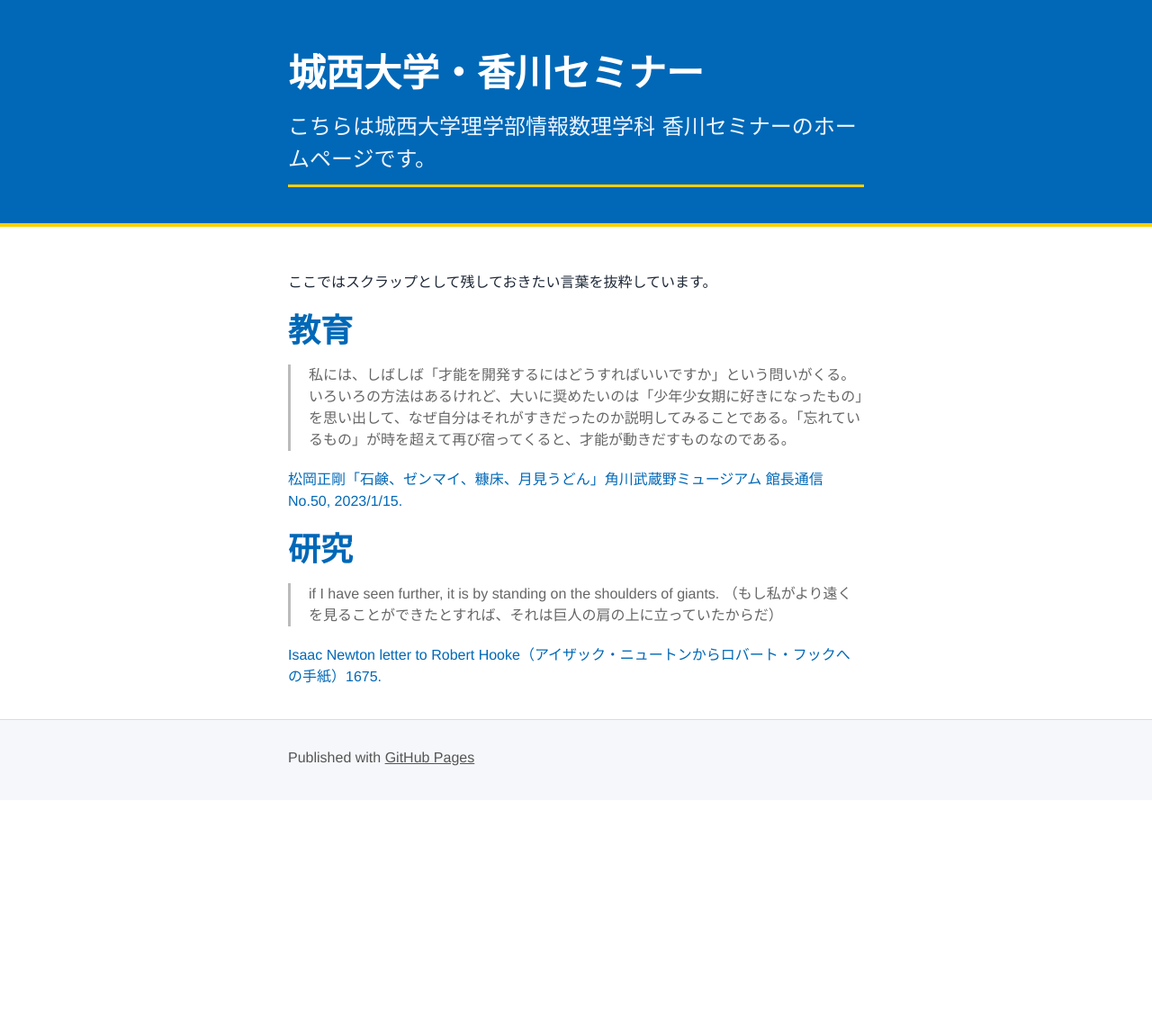
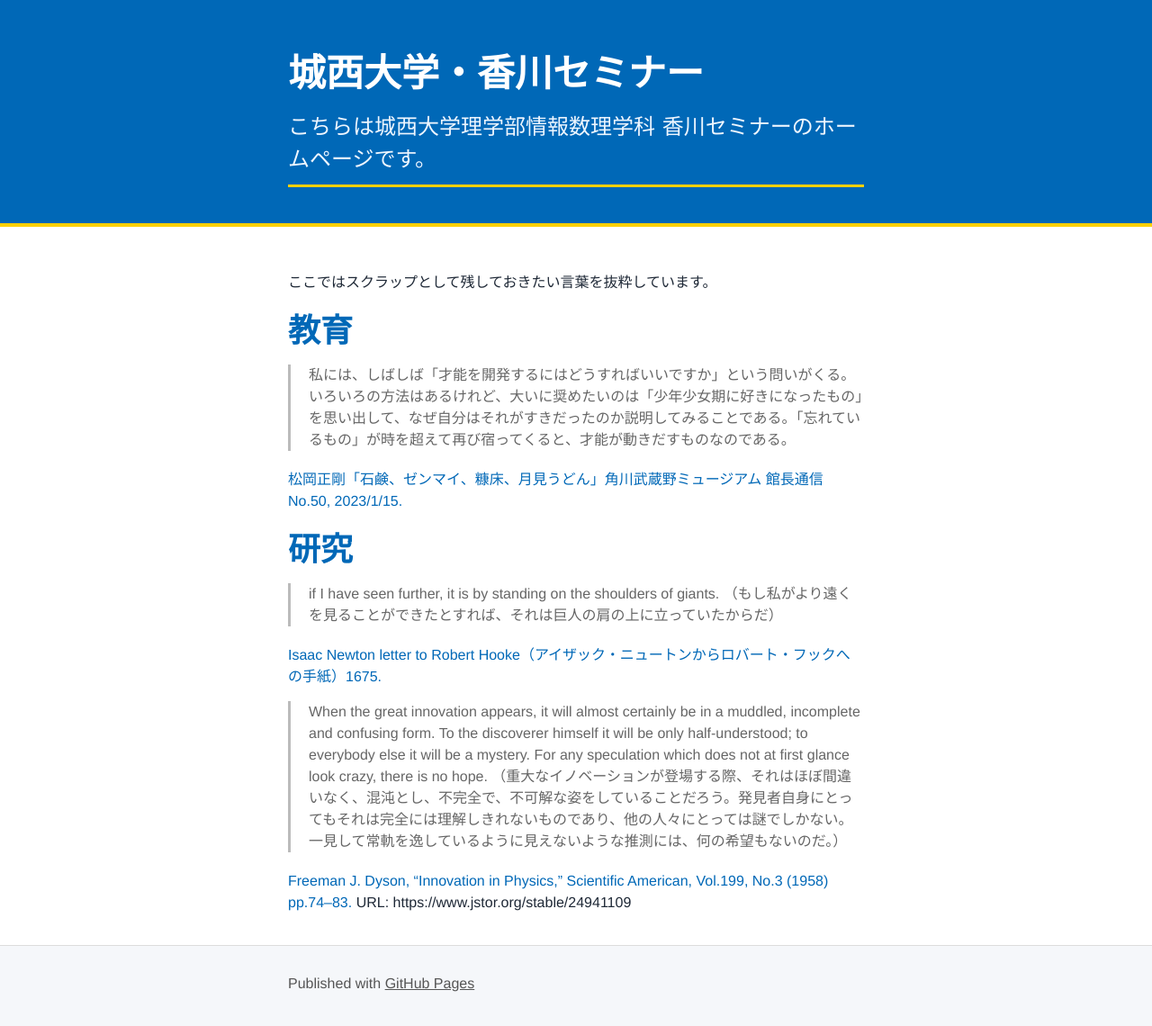
Before and after one commit to k16kgw/k16kgw.github.io, a Jekyll site: the page built from pages/scrap.md, in a window 1280 px wide. Shown: the whole page at 90% size. Built offline with Jekyll 4.4.1, drawn with Linux system fonts in a browser that asks for light colours; before the commit the page ends 900 px from its top, so only the background shows below that.

Commit message:
Add quotes on innovation and discovery

```diff
--- a/pages/scrap.md
+++ b/pages/scrap.md
@@ -17,3 +17,9 @@ permalink: /scrap/
 > if I have seen further, it is by standing on the shoulders of giants. （もし私がより遠くを見ることができたとすれば、それは巨人の肩の上に立っていたからだ）
 
 [Isaac Newton letter to Robert Hooke（アイザック・ニュートンからロバート・フックへの手紙）1675.](https://digitallibrary.hsp.org/index.php/Detail/objects/9792)
+
+> When the great innovation appears, it will almost certainly be in a muddled, incomplete and confusing form. To the discoverer himself it will be only half-understood; to everybody else it will be a mystery. For any speculation which does not at first glance look crazy, there is no hope.
+> （重大なイノベーションが登場する際、それはほぼ間違いなく、混沌とし、不完全で、不可解な姿をしていることだろう。発見者自身にとってもそれは完全には理解しきれないものであり、他の人々にとっては謎でしかない。一見して常軌を逸しているように見えないような推測には、何の希望もないのだ。）
+
+[Freeman J. Dyson, "Innovation in Physics," Scientific American, Vol.199, No.3 (1958) pp.74–83.](https://www.jstor.org/stable/24941109)
+URL: https://www.jstor.org/stable/24941109
```
